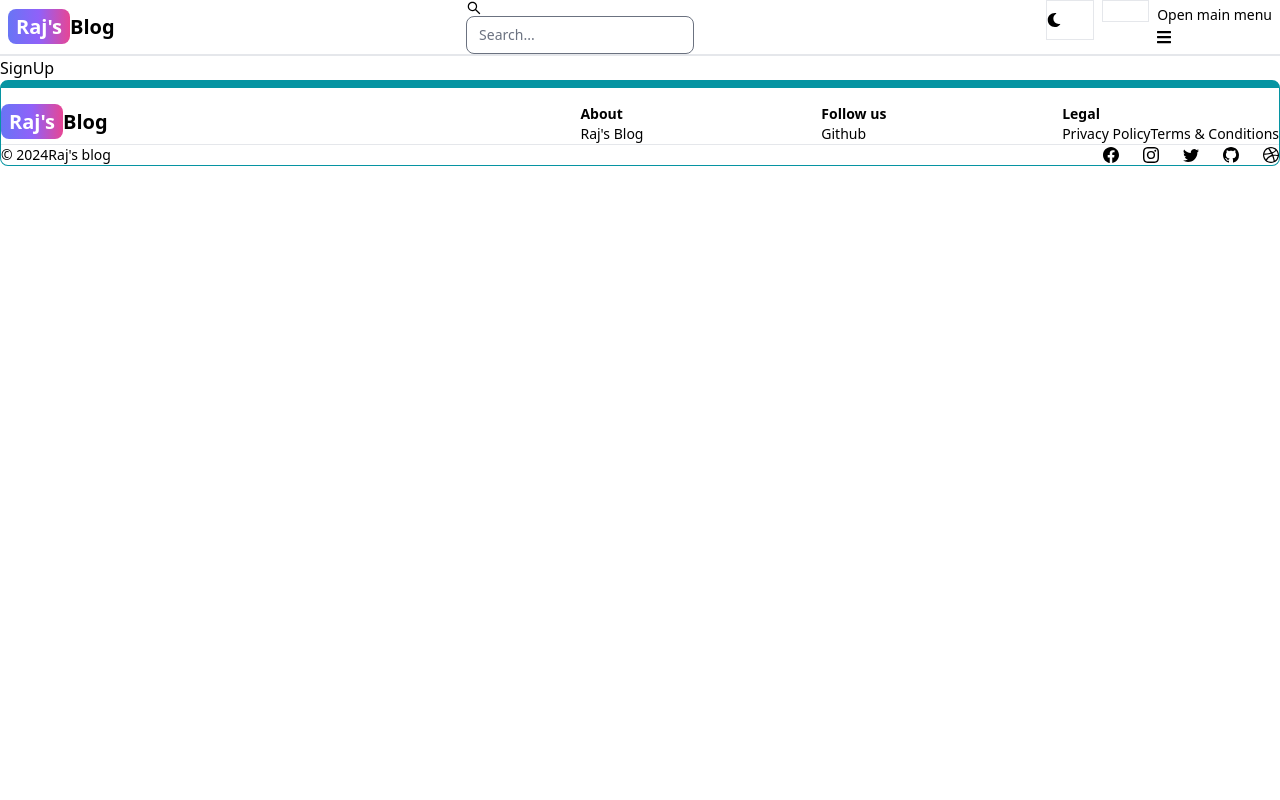
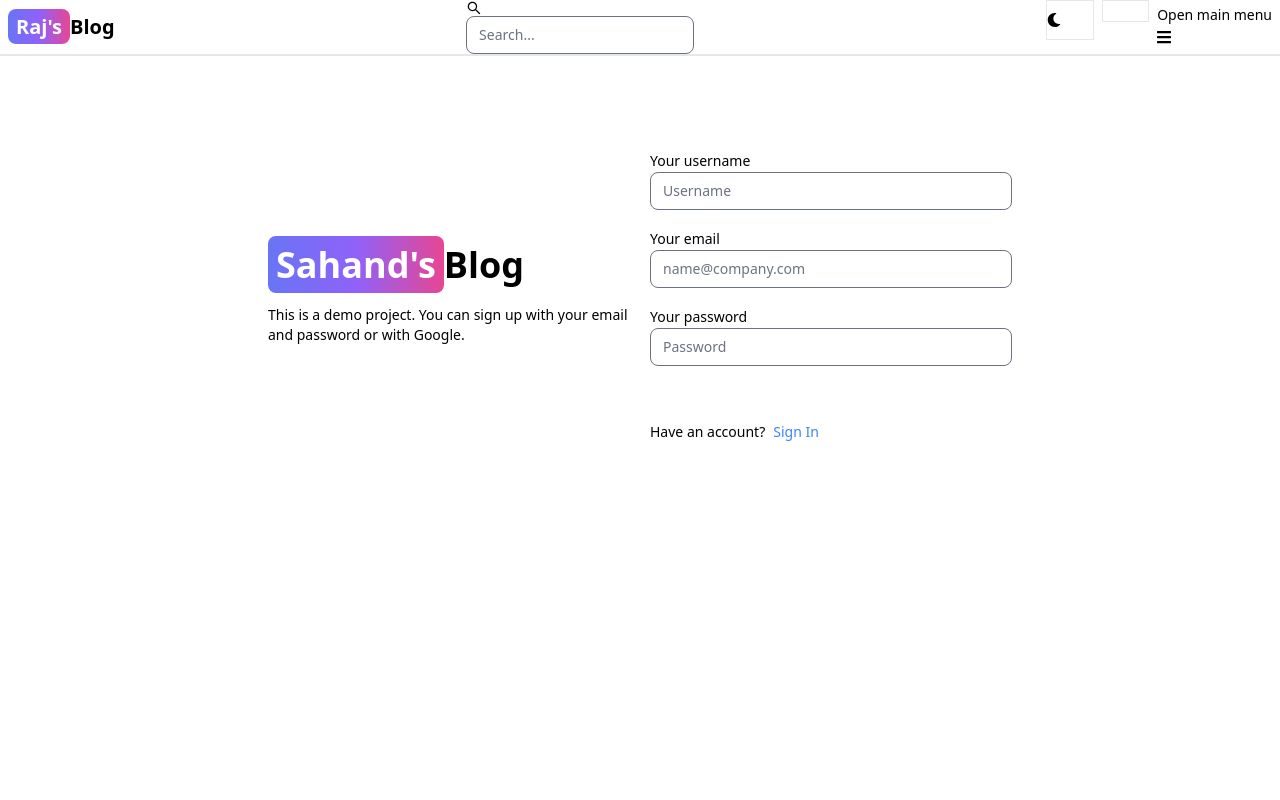
Before and after one commit to rajshekharpro/mern-blog, a React (Vite) app in the folder client/: page /sign-up in a window 1280 px wide. Shown: the top 800 px of the page. Built offline with nearby package versions, Linux system fonts and the light colour scheme.

Commit message:
sign up page

```diff
--- a/client/src/pages/Signup.jsx
+++ b/client/src/pages/Signup.jsx
@@ -1,8 +1,52 @@
-
-import React from 'react';
+import { Button, Label, TextInput } from 'flowbite-react';
+import { Link } from 'react-router-dom';
 
 export default function SignUp() {
-    return (
-      <div>SignUp</div>
-    )
-  }
+  return (
+
+    <div className='min-h-screen mt-20'>
+      <div className='flex p-3 max-w-3xl mx-auto flex-col md:flex-row md:items-center gap-5'>
+        {/* left */}
+        <div className='flex-1'>
+          <Link to='/' className='font-bold dark:text-white text-4xl'>
+            <span className='px-2 py-1 bg-gradient-to-r from-indigo-500 via-purple-500 to-pink-500 rounded-lg text-white'>
+              Sahand's
+            </span>
+            Blog
+          </Link>
+          <p className='text-sm mt-5'>
+            This is a demo project. You can sign up with your email and password
+            or with Google.
+          </p>
+        </div>
+        {/* right */}
+
+        <div className='flex-1'>
+          <form className='flex flex-col gap-4'>
+            <div>
+              <Label value='Your username' />
+              <TextInput type='text' placeholder='Username' id='username' />
+            </div>
+            <div>
+              <Label value='Your email' />
+              <TextInput type='text' placeholder='name@company.com' id='email' />
+            </div>
+            <div>
+              <Label value='Your password' />
+              <TextInput type='text' placeholder='Password' id='password' />
+            </div>
+            <Button gradientDuoTone='purpleToPink' type='submit'>
+              Sign Up
+            </Button>
+          </form>
+          <div className="flex gap-2 text-sm mt-5">
+            <span>Have an account?</span>
+            <Link to='/sign-in' className='text-blue-500'>
+              Sign In
+            </Link>
+          </div>
+        </div>
+      </div>
+    </div>
+  );
+}
```
